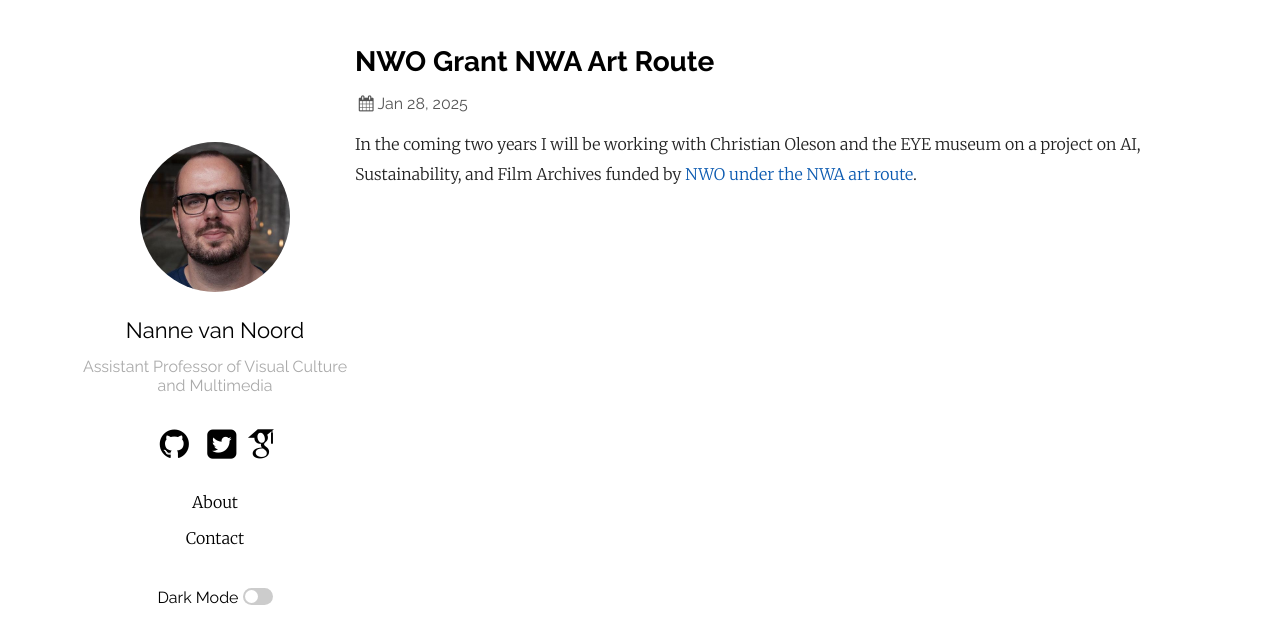
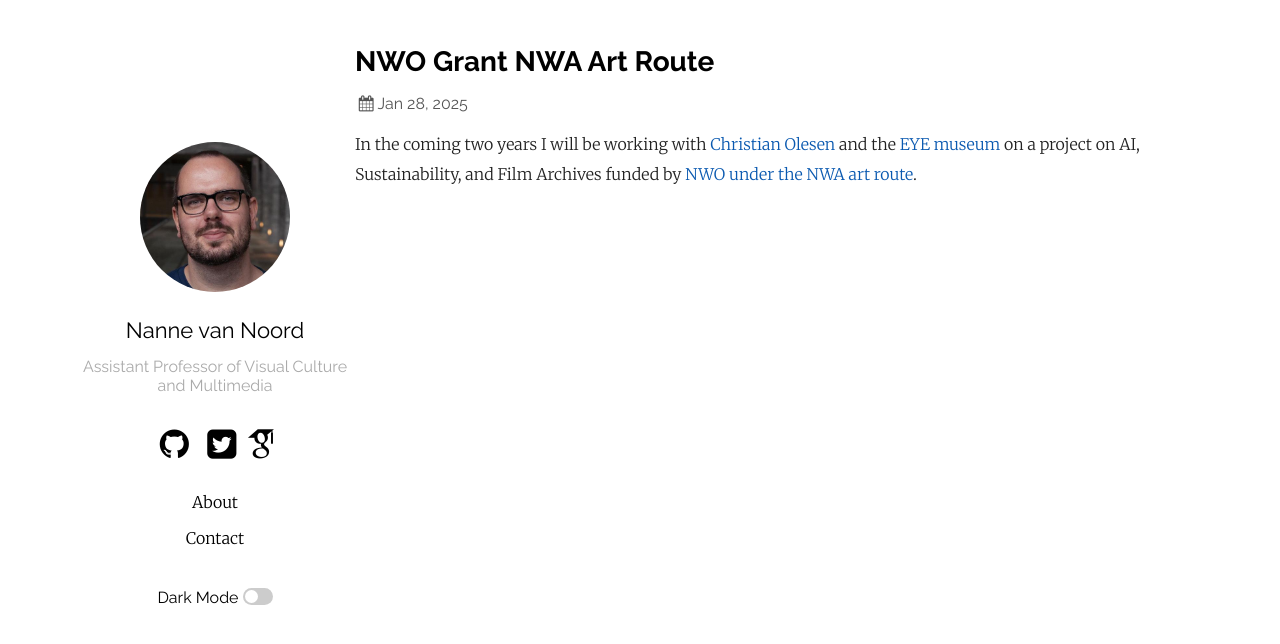
Before and after one commit to Nanne/nanne.github.io, a Jekyll site: the page built from _posts/2025-01-28-Art.md, in a window 1280 px wide. Shown: the top 644 px of the page. Built offline with Jekyll 4.4.1, drawn with Linux system fonts in a browser that asks for light colours; some web fonts are replaced.

Commit message:
spelling

```diff
--- a/_posts/2025-01-28-Art.md
+++ b/_posts/2025-01-28-Art.md
@@ -5,4 +5,4 @@
 
 ---
 
-In the coming two years I will be working with Christian Oleson and the EYE museum on a project on AI, Sustainability, and Film Archives funded by [NWO under the NWA art route](https://www.nwo.nl/en/calls/nwa-innovative-projects-within-routes).
+In the coming two years I will be working with [Christian Olesen](https://www.uva.nl/profiel/o/l/c.g.olesen/c.g.olesen.html) and the [EYE museum](https://www.eyefilm.nl/en) on a project on AI, Sustainability, and Film Archives funded by [NWO under the NWA art route](https://www.nwo.nl/en/calls/nwa-innovative-projects-within-routes).
```
